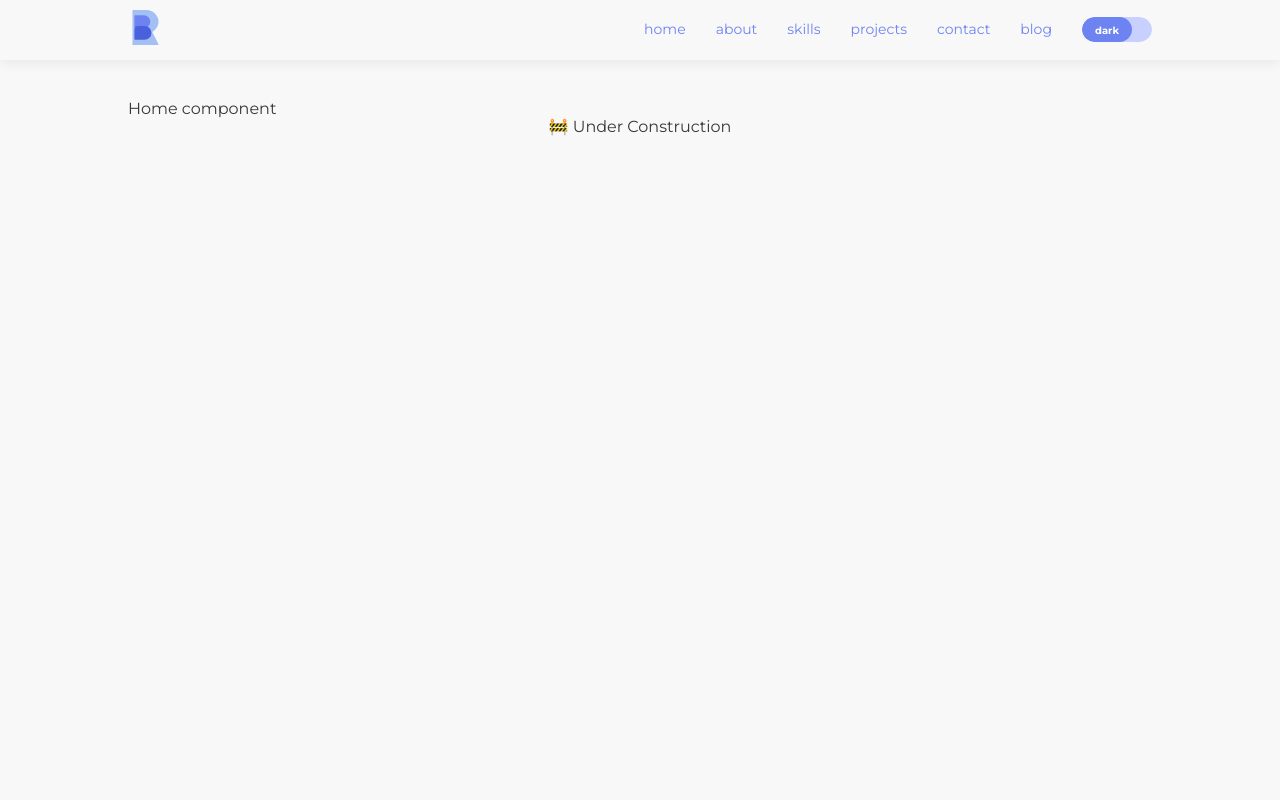
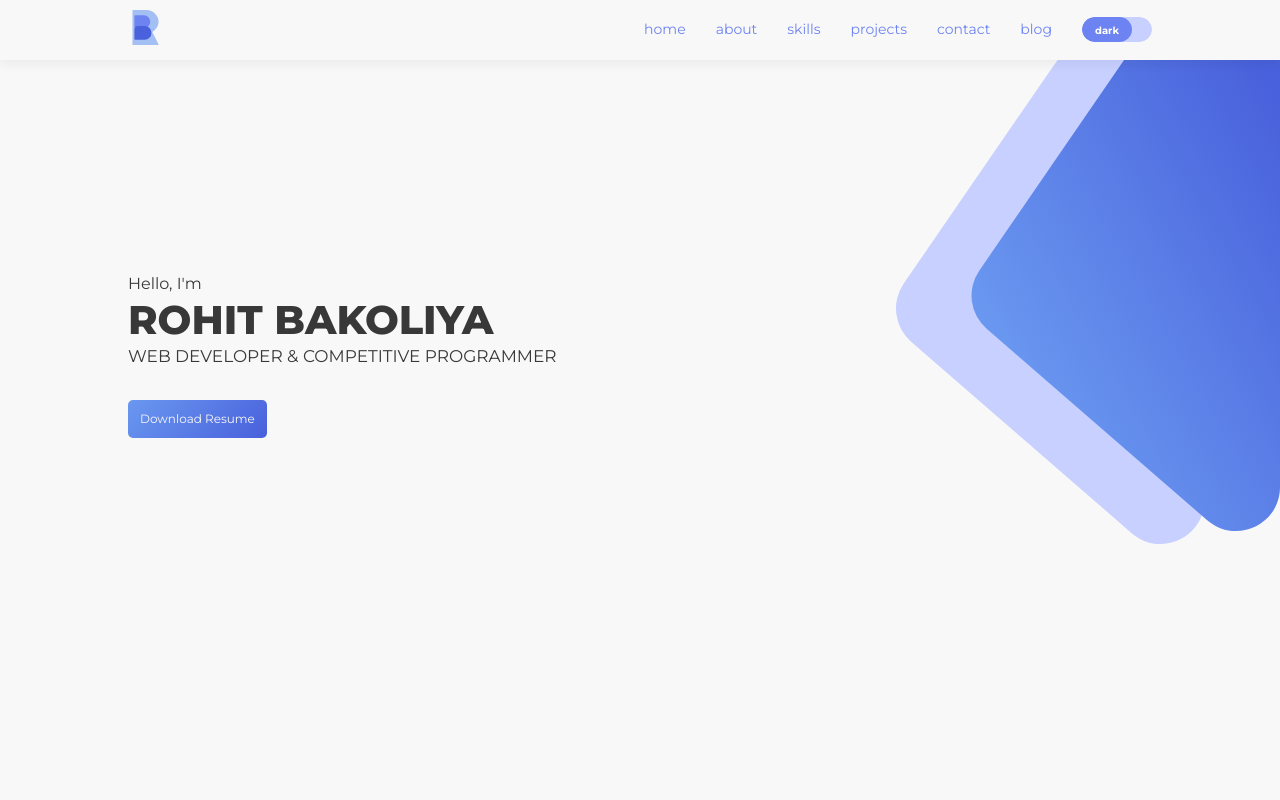
Before and after one commit to rohitbakoliya/rohitbakoliya.github.io, a Gatsby site: page / in a window 1280 px wide. Shown: the top 800 px of the page. Built offline with nearby package versions, Linux system fonts and the light colour scheme; Gatsby itself is replaced by a stand-in of ours.

Commit message:
updates -home intro -hero banner -font awesomeicon pack installed

```diff
--- a/package.json
+++ b/package.json
@@ -31,6 +31,11 @@
   },
   "license": "MIT",
   "dependencies": {
+    "@fortawesome/fontawesome-svg-core": "^1.2.32",
+    "@fortawesome/free-brands-svg-icons": "^5.15.1",
+    "@fortawesome/free-regular-svg-icons": "^5.15.1",
+    "@fortawesome/free-solid-svg-icons": "^5.15.1",
+    "@fortawesome/react-fontawesome": "^0.1.14",
     "@mdx-js/mdx": "^1.6.22",
     "@mdx-js/react": "^1.6.22",
     "babel-plugin-styled-components": "^1.12.0",
--- a/src/components/Home/Home.js
+++ b/src/components/Home/Home.js
@@ -1,7 +1,30 @@
 import React from 'react';
 
+import { HomeWrapper, Intro } from './Home.style';
+// import heroVectorBottom from '../../static/hero_vector_bottom.svg';
+import heroVectorRight from '../../static/hero_vector_right.svg';
+import Button from '../common/Button';
+
 const Home = () => {
-    return <div>Home component</div>;
+    return (
+        <HomeWrapper id="home">
+            <img className="vector-right" src={heroVectorRight} alt=""></img>
+            {/* <img className="vector-bottom" src={heroVectorBottom} alt="" ></img> */}
+            <Intro>
+                <div className="home__text">
+                    <p>Hello, I'm</p>
+                    <h1>ROHIT BAKOLIYA</h1>
+                    <p className="title">WEB DEVELOPER & COMPETITIVE PROGRAMMER</p>
+                    <div className="home__text__cta">
+                        <Button as="a" href="#">
+                            Download Resume
+                        </Button>
+                        <div className="home__text__cta__social"></div>
+                    </div>
+                </div>
+            </Intro>
+        </HomeWrapper>
+    );
 };
 
 export default Home;
--- /dev/null
+++ b/src/components/Home/Home.style.js
@@ -0,0 +1,81 @@
+import styled from 'styled-components';
+import { slideDownKeyframe } from '../common/cssAnimation';
+
+export const HomeWrapper = styled.div`
+    .vector-bottom {
+        position: absolute;
+        bottom: 0;
+        left: 0;
+        width: 100%;
+        overflow: hidden;
+        line-height: 0;
+        z-index: -1;
+    }
+    .vector-right {
+        position: absolute;
+        top: 60px;
+        right: 0;
+        width: 30%;
+        overflow: hidden;
+        line-height: 0;
+        z-index: -1;
+    }
+    @media ${props => props.theme.media.tablet} {
+        margin-top: 80px;
+
+        .vector-right {
+            top: 0px;
+            opacity: 0.8;
+        }
+    }
+`;
+
+export const Intro = styled.section`
+    display: flex;
+    align-items: center;
+    justify-content: space-between;
+
+    height: calc(80vh - 100px);
+
+    animation: ${slideDownKeyframe} 0.5s cubic-bezier(0.25, 0.46, 0.45, 0.94) 0s forwards;
+
+    ${props => props.theme.spacing.sectionBottom};
+    z-index: 1;
+
+    .home__text {
+        h1 {
+            margin: -4px 0;
+            font-size: 2.5rem;
+            font-weight: 800;
+        }
+        .title {
+            font-size: 1.06rem;
+        }
+        p {
+            font-family: ${props => props.theme.fontFamily};
+        }
+        &__cta {
+            /* width: max-content; */
+            a {
+                display: inline-block;
+                margin: 30px 0;
+            }
+            &__social {
+            }
+        }
+        @media ${props => props.theme.media.tablet} {
+            text-align: center;
+            display: flex;
+            align-items: center;
+            flex-direction: column;
+        }
+        @media ${props => props.theme.media.mobile} {
+            h1 {
+                font-size: 2.3rem;
+            }
+            .title {
+                font-size: 16px;
+            }
+        }
+    }
+`;
--- a/src/components/Layout/Layout.js
+++ b/src/components/Layout/Layout.js
@@ -12,6 +12,7 @@ import Footer from './Footer/Footer';
 import Navbar from './Navbar/Navbar';
 import GlobalStyles from '../../styles/GlobalStyles';
 import { RootWrapper } from './Layout.style';
+import '../common/fontLib';
 
 setConfiguration({ breakpoints: [480, 768, 1000, 1200] });
 
--- a/src/components/Layout/Theme/ToggleSwitch.js
+++ b/src/components/Layout/Theme/ToggleSwitch.js
@@ -6,7 +6,7 @@ const ToggleSwitch = () => {
     const { toggleTheme, theme } = useContext(ThemeContext);
     return (
         <ToggleSwitchWrapper>
-            <div className="label switch" id="btn">
+            <div className="label switch">
                 <input
                     type="checkbox"
                     aria-label="toggle theme"
--- a/src/components/Layout/Theme/ToggleSwitch.style.js
+++ b/src/components/Layout/Theme/ToggleSwitch.style.js
@@ -46,7 +46,7 @@ const ToggleSwitchWrapper = styled.div`
     .knobs {
         z-index: 2;
     }
-    #btn {
+    .switch {
         .knobs:before {
             content: 'dark';
             position: absolute;
--- /dev/null
+++ b/src/components/common/Button.js
@@ -0,0 +1,31 @@
+import styled, { css } from 'styled-components';
+
+const common = css`
+    border: none;
+    background: ${props => props.theme.gradient};
+    color: #f8f8f8;
+    padding: 7px 10px;
+    border-radius: 5px;
+    transition: all 200ms ease-out;
+    cursor: pointer;
+    &:disabled {
+        cursor: not-allowed;
+        opacity: 0.6;
+    }
+    &:hover {
+        transform: scale(1.05);
+        color: #f8f8f8;
+    }
+`;
+
+export const Button = styled.div`
+    ${common}
+    font-size: 12px;
+    margin: 0px 0;
+    padding: 12px 12px;
+    border-radius: ${props => (props.round ? '50%' : '5px')};
+    width: ${props => (props.width ? props.width : 'auto')};
+    height: ${props => (props.height ? props.height : 'auto')};
+`;
+
+export default Button;
--- /dev/null
+++ b/src/components/common/cssAnimation.js
@@ -0,0 +1,10 @@
+import { keyframes } from 'styled-components';
+
+export const slideDownKeyframe = keyframes`
+  0% {
+    transform: translateY(-50px);
+  }
+  100% {
+    transform: translateY(0);
+  }
+`;
--- /dev/null
+++ b/src/components/common/fontLib.js
@@ -0,0 +1,8 @@
+import '@fortawesome/fontawesome-svg-core/styles.css';
+import { library, config } from '@fortawesome/fontawesome-svg-core';
+
+import { faGithub } from '@fortawesome/free-brands-svg-icons';
+
+library.add(faGithub);
+
+config.autoAddCss = false;
--- a/src/pages/index.js
+++ b/src/pages/index.js
@@ -7,7 +7,7 @@ const IndexPage = () => (
     <Layout>
         <SEO />
         <Home />
-        <center>
+        <center style={{ marginTop: '100vh' }}>
             {' '}
             <span role="img" aria-label="construction logo">
                 🚧
```
Also changed, not shown: src/static/hero_vector_bottom.svg (added), src/static/hero_vector_right.svg (added), 1 other file.
